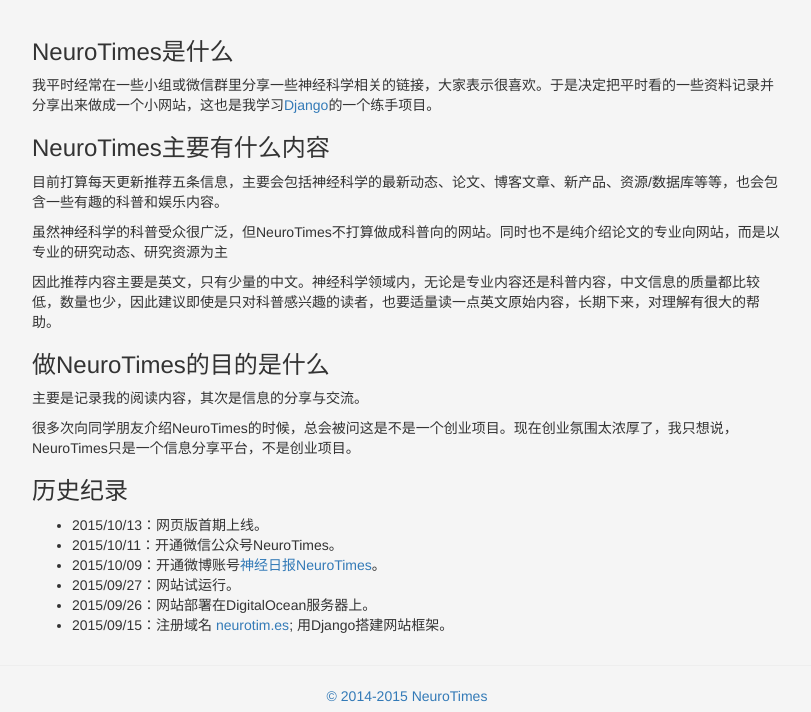
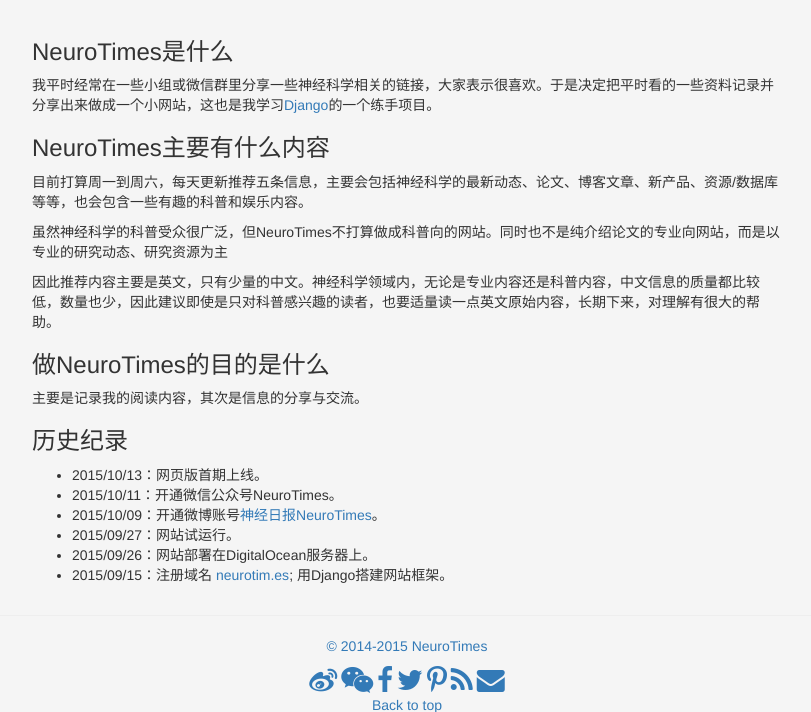
Before and after one commit to burun/Neurotimes, a Django app: page /about/ in a window 1280 px wide. Shown: the part 51-763 px from the top of the page, without its empty margins (233-1044 px from the left). Run offline with Django 3.2, Linux system fonts and the light colour scheme; some libraries are stand-ins or nearby versions.

Commit message:
Modify about page

```diff
--- a/templates/neuro/about.html
+++ b/templates/neuro/about.html
@@ -34,13 +34,13 @@
         <p>我平时经常在一些小组或微信群里分享一些神经科学相关的链接，大家表示很喜欢。于是决定把平时看的一些资料记录并分享出来做成一个小网站，这也是我学习<a href="https://www.djangoproject.com/">Django</a>的一个练手项目。</p>
 
         <h3>NeuroTimes主要有什么内容</h3>
-        <p>目前打算每天更新推荐五条信息，主要会包括神经科学的最新动态、论文、博客文章、新产品、资源/数据库等等，也会包含一些有趣的科普和娱乐内容。</p>
+        <p>目前打算周一到周六，每天更新推荐五条信息，主要会包括神经科学的最新动态、论文、博客文章、新产品、资源/数据库等等，也会包含一些有趣的科普和娱乐内容。</p>
         <p>虽然神经科学的科普受众很广泛，但NeuroTimes不打算做成科普向的网站。同时也不是纯介绍论文的专业向网站，而是以专业的研究动态、研究资源为主</p>
         <p>因此推荐内容主要是英文，只有少量的中文。神经科学领域内，无论是专业内容还是科普内容，中文信息的质量都比较低，数量也少，因此建议即使是只对科普感兴趣的读者，也要适量读一点英文原始内容，长期下来，对理解有很大的帮助。</p>
 
         <h3>做NeuroTimes的目的是什么</h3>
         <p>主要是记录我的阅读内容，其次是信息的分享与交流。</p>
-        <p>很多次向同学朋友介绍NeuroTimes的时候，总会被问这是不是一个创业项目。现在创业氛围太浓厚了，我只想说，NeuroTimes只是一个信息分享平台，不是创业项目。</p>
+<!--         <p>很多次向同学朋友介绍NeuroTimes的时候，总会被问这是不是一个创业项目。现在创业氛围太浓厚了，我只想说，NeuroTimes只是一个信息分享平台，不是创业项目。</p> -->
 
         <h3>历史纪录</h3>
         <ul>
```
